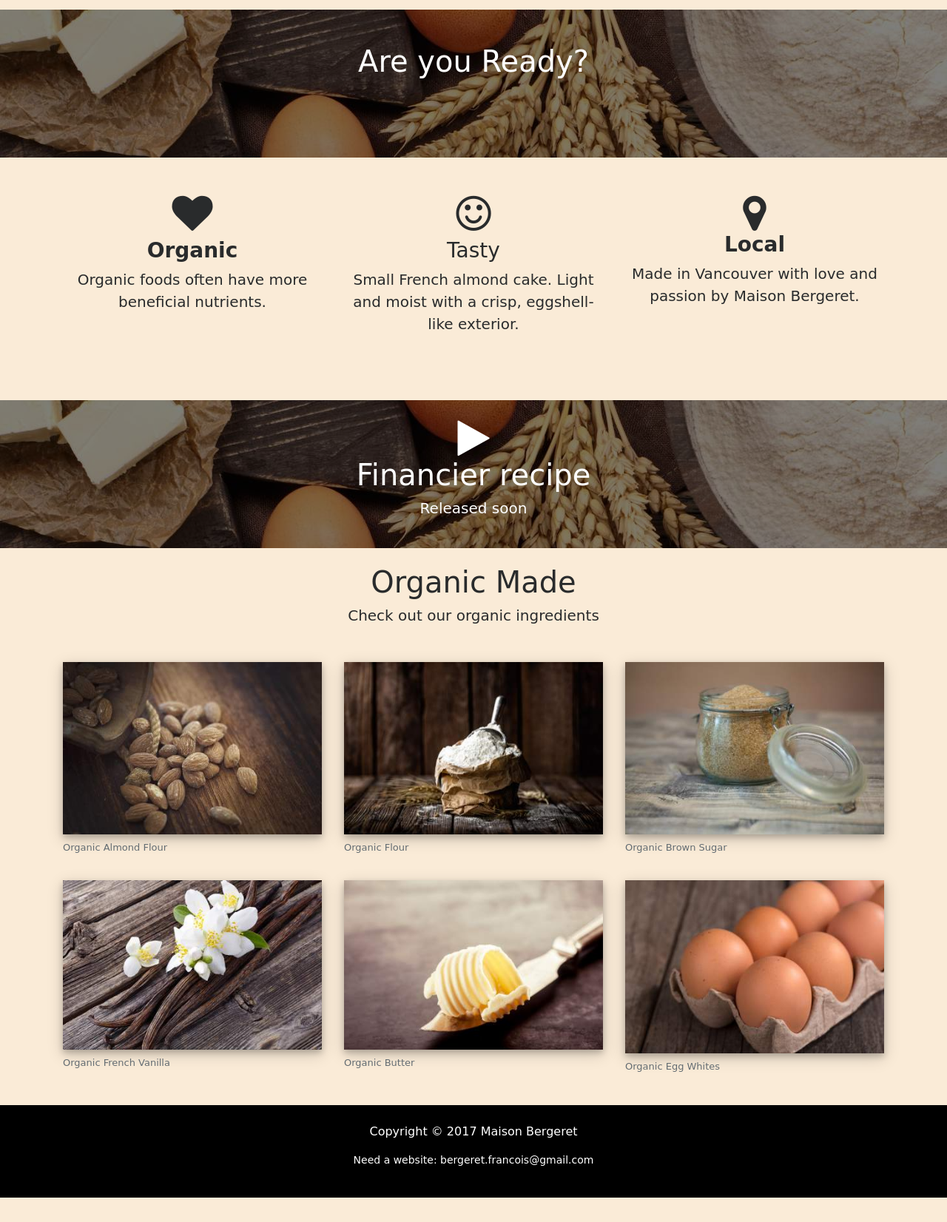
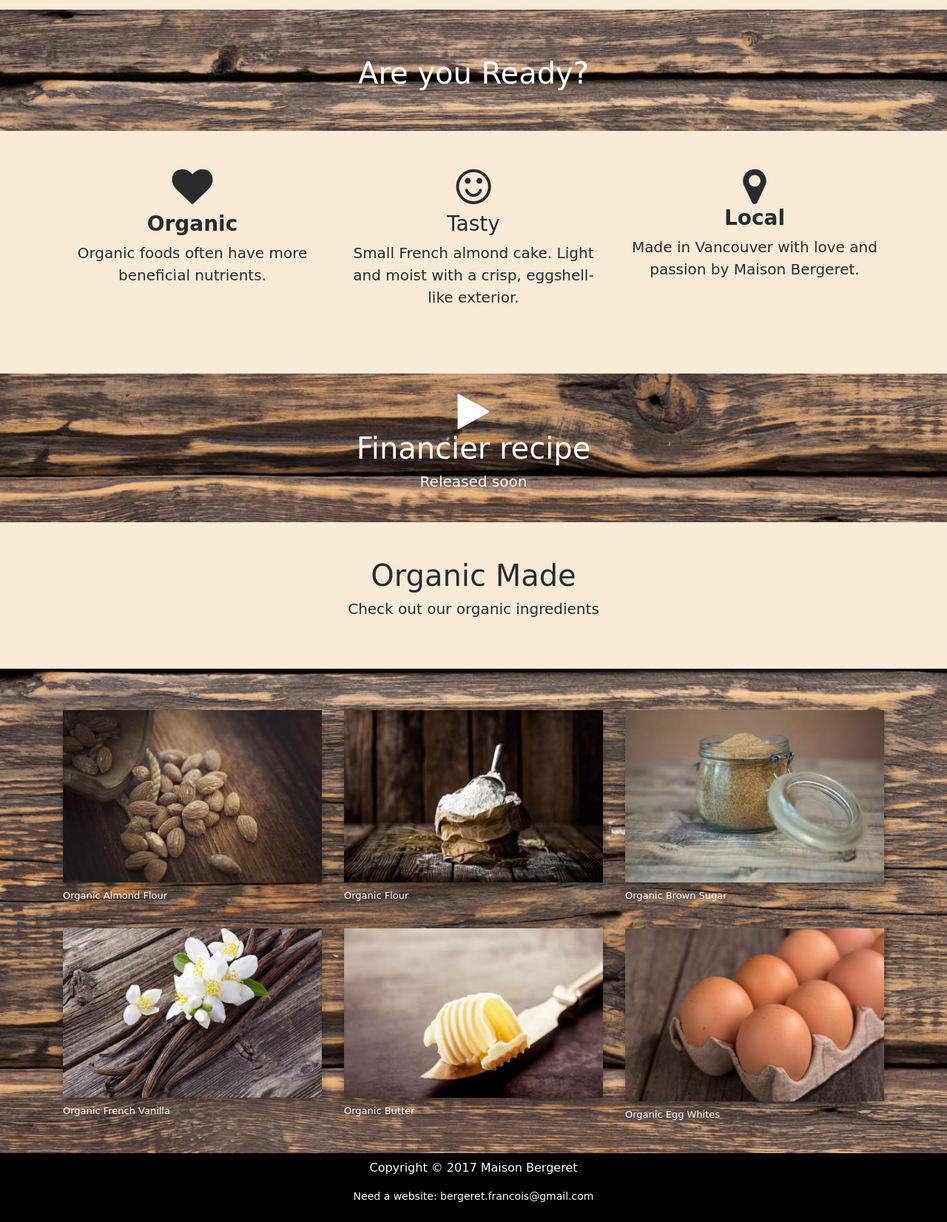
Before and after one commit to BFfrancois/MaisonBergeret, a website: page src/index.html in a window 1280 px wide. Shown: the part 788-2440 px from the top of the page at 74% size. Before the commit the page ends 2407 px from the top, so only its background shows below. Drawn offline with Linux system fonts and the light colour scheme; some packages are replaced by stand-ins of ours; a script that the page names is missing.

Commit message:
final touch

```diff
--- a/src/css/style.css
+++ b/src/css/style.css
@@ -1,7 +1,33 @@
+
 body{
   font-family: 'Lobster', cursive;
   font-size: 20px;
+  background: url(../img/wood.jpg) no-repeat center center fixed;
+  -webkit-background-size: cover;
+  -moz-background-size: cover;
+  -o-background-size: cover;
+  background-size: cover;
+}
+
+@media only screen and (max-width: 500px) {
+  body {
+    font-family: 'Lobster', cursive;
+    font-size: 20px;
+    background: url(../img/wood2.jpg) no-repeat center center fixed;
+    -webkit-background-size: cover;
+    -moz-background-size: cover;
+    -o-background-size: cover;
+    background-size: cover;
+  }
+}
+
+#info, #home-icons, #homediv{
   background-color: #FAEBD7;
+}
+
+#homediv{
+  padding-top: 50px;
+  padding-bottom: 50px;
 }
 
 .carousel-item {
@@ -67,6 +93,10 @@ body{
   margin-bottom: 50PX
 }
 
+#h1home{
+  color: white
+}
+
 #h1slider{
   padding-top: 200px;
 }
@@ -120,63 +150,17 @@ body{
 }
 
 .fa {
-  font-size: 55px; }
+  font-size: 55px;
+}
 
-#home-heading {
-  background-position: 0px;
-  position: relative;
-  min-height: 200px;
-  background: url("../img/image2.jpg");
-  background-attachment: fixed;
-  background-repeat: no-repeat;
-  text-align: center;
+
+
+#main-footer {
+  background: black;
   color: #fff;
 }
 
 
-.dark-overlay {
-  background-color: rgba(0, 0, 0, 0.5);
-  position: absolute;
-  top: 0;
-  left: 0;
-  width: 100%;
-  height: 100%; }
-
-#video-play {
-  background-size: auto;
-  position: relative;
-  min-height: 200px;
-  background: url("../img/image2.jpg");
-  background-attachment: fixed;
-  text-align: center;
-  color: #fff; }
-  #video-play a {
-    color: #fff; }
-
-
-#main-footer {
-  background: #000;
-  color: #fff;
-}
-
-#page-header:before{
-  content: "";
-  width: 100%;
-  height: 300px;
-  position: fixed;
-  background: url("../img/wood.jpg")no-repeat center center;
-  color: #fff;
-  border-bottom: 1px #eee solid;
-  padding-top: 50px;
-  z-index: -10;
-  display: block;
-  left: 0;
-  top: 0;
-  -webkit-background-size: cover;
-  -moz-background-size: cover;
-  -o-background-size: cover;
-  background-size: cover;
-}
 
 section#about{
   background-color: #FAEBD7;
@@ -247,20 +231,7 @@ section#contact{
   font-family: 'Lobster', cursive;
 }
 
-.page-boxes:before{
-  content: "";
-  background: url("../img/wood.jpg");
-  background-size: cover;
-  position: fixed;
-  width: 100%;
-  height: 100%;
-  top: 0;
-  left: 0;
-  will-change: transform;
-  backface-visibility: hidden;
-  -webkit-backface-visibility: hidden;
-  z-index: -1;
-}
+
  div.card-block{
   color: white;
  }
@@ -275,6 +246,7 @@ section#contact{
   border-color: rgba(245, 245, 245, 0);
 }
 
+
 #ingredient{
   font-size: 13px;
 }
--- a/src/index.html
+++ b/src/index.html
@@ -126,8 +126,8 @@
   <section id="home-heading" class="p-5">
     <div class="dark-overlay">
       <div class="col">
-        <div class="container pt-5">
-          <h1>Are you Ready?</h1>
+        <div class="container pt-3">
+          <h1 id="h1home" class="text-center">Are you Ready?</h1>
         </div>
       </div>
     </div>
@@ -160,10 +160,10 @@
 
 
 <!-- video play section -->
-  <section id="video-play">
+  <section id="h1home">
     <div class="dark-overlay">
       <div class="col">
-        <div class="container p-4">
+        <div class="container p-4 text-center">
 <!--             <a href="#"
           class="video"
           data-video="../img/coming-soon.jpg"
@@ -186,14 +186,15 @@
 
 
 
-
+  <div id="homediv">
+      <h1 class="text-center">Organic Made</h1>
+      <p class="text-center">Check out our organic ingredients</p>
+  </div>
 
   <section id="gallery" class="pt-4">
 
 
     <div class="container">
-      <h1 class="text-center">Organic Made</h1>
-      <p class="text-center">Check out our organic ingredients</p>
 
       <div class="row mb-4 pt-3">
 
@@ -202,7 +203,7 @@
         <div class="col-lg-4 col-md-6 col-sm-6 col-6 py-3">
           <a data-toggle="lightbox" data-gallery="img-gallery">
             <img src="./img/almonds.jpg" alt="" class="img-fluid" id="img-organic">
-            <figcaption><small class="text-muted text-center" id="ingredient">Organic Almond Flour</small></figcaption>
+            <figcaption><small class="text-white text-center" id="ingredient">Organic Almond Flour</small></figcaption>
           </a>
         </div>
 
@@ -210,7 +211,7 @@
         <div class="col-lg-4 col-md-6 col-sm-6 col-6  py-3">
           <a data-toggle="lightbox" data-gallery="img-gallery">
             <img src="./img/flour.jpg" alt="" class="img-fluid" id="img-organic">
-            <figcaption><small class="text-muted text-center" id="ingredient">Organic Flour</small></figcaption>
+            <figcaption><small class="text-white text-center" id="ingredient">Organic Flour</small></figcaption>
           </a>
         </div>
 
@@ -218,7 +219,7 @@
         <div class="col-lg-4 col-md-6 col-sm-6 col-6 py-3">
           <a data-toggle="lightbox" data-gallery="img-gallery">
             <img src="./img/sugar.jpg" alt="" class="img-fluid" id="img-organic">
-            <figcaption><small class="text-muted text-center" id="ingredient">Organic Brown Sugar</small></figcaption>
+            <figcaption><small class="text-white text-center" id="ingredient">Organic Brown Sugar</small></figcaption>
           </a>
         </div>
 
@@ -226,7 +227,7 @@
         <div class="col-lg-4 col-md-6 col-sm-6 col-6  py-3">
           <a data-toggle="lightbox" data-gallery="img-gallery">
           <img src="./img/vanilla2.jpg" alt="" class="img-fluid" id="img-organic">
-          <figcaption><small class="text-muted text-center" id="ingredient">Organic French Vanilla</small></figcaption>
+          <figcaption><small class="text-white text-center" id="ingredient">Organic French Vanilla</small></figcaption>
           </a>
         </div>
 
@@ -234,7 +235,7 @@
         <div class="col-lg-4 col-md-6 col-sm-6 col-6 py-3">
           <a data-toggle="lightbox" data-gallery="img-gallery">
           <img src="./img/butter.jpg" alt="" class="img-fluid" id="img-organic">
-          <figcaption><small class="text-muted text-center" id="ingredient">Organic Butter</small></figcaption>
+          <figcaption><small class="text-white text-center" id="ingredient">Organic Butter</small></figcaption>
           </a>
         </div>
 
@@ -242,7 +243,7 @@
         <div class="col-lg-4 col-md-6 col-sm-6 col-6 py-3">
           <a data-toggle="lightbox" data-gallery="img-gallery">
           <img src="./img/egg.jpg" alt="" class="img-fluid" id="img-organic">
-          <figcaption><small class="text-muted" id="ingredient">Organic Egg Whites</small></figcaption>
+          <figcaption><small class="text-white" id="ingredient">Organic Egg Whites</small></figcaption>
           </a>
         </div>
 
@@ -284,7 +285,7 @@
   </div>
 
 
-  <footer id="main-footer" class="text-center p-4">
+  <footer id="main-footer" class="text-center p-2">
     <div class="container">
       <div class="row">
         <div class="col">
```
Also changed, not shown: src/about.html (+1 -1 lines), src/contact.html (+1 -1 lines), src/product.html (+1 -1 lines), src/img/wood2.jpg (added), src/img/wood2.png (added).
